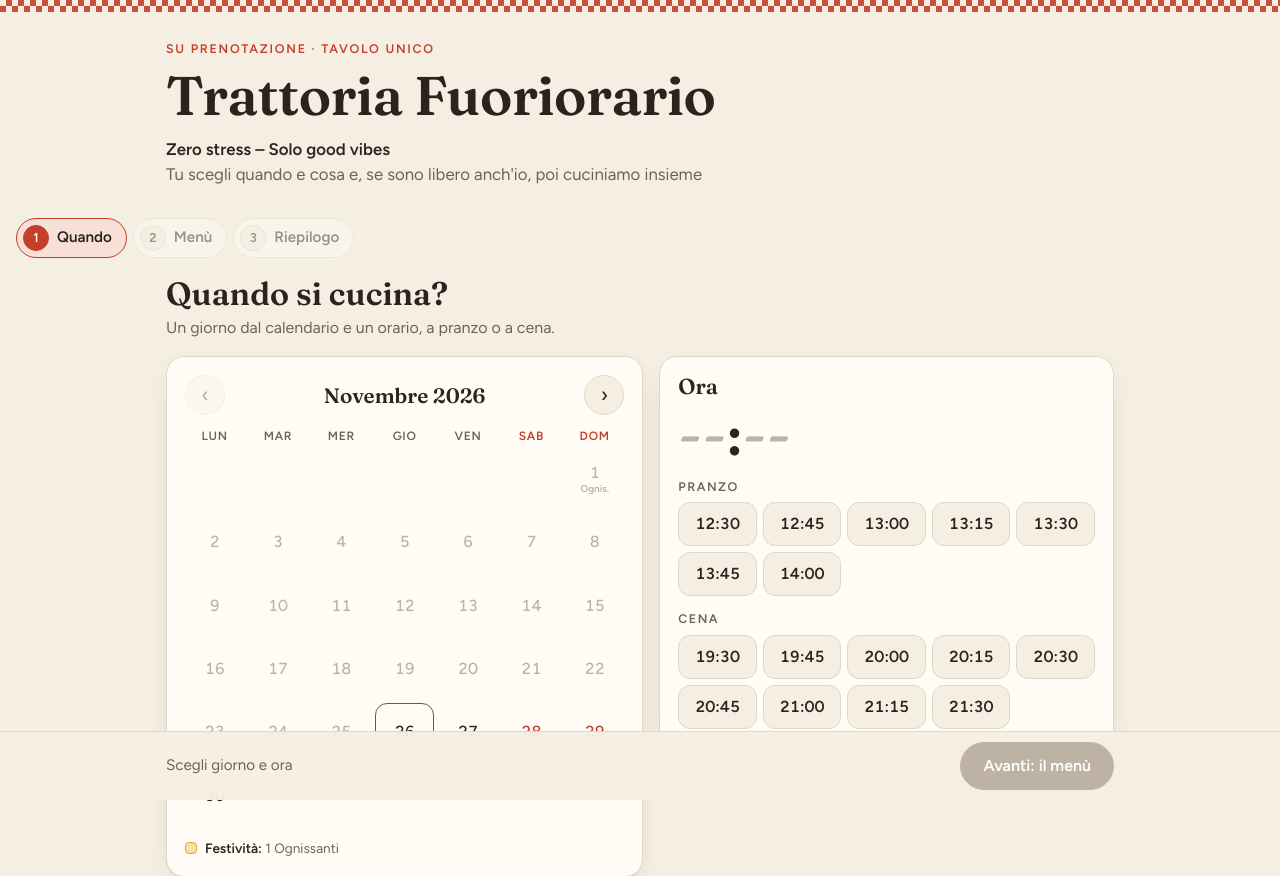
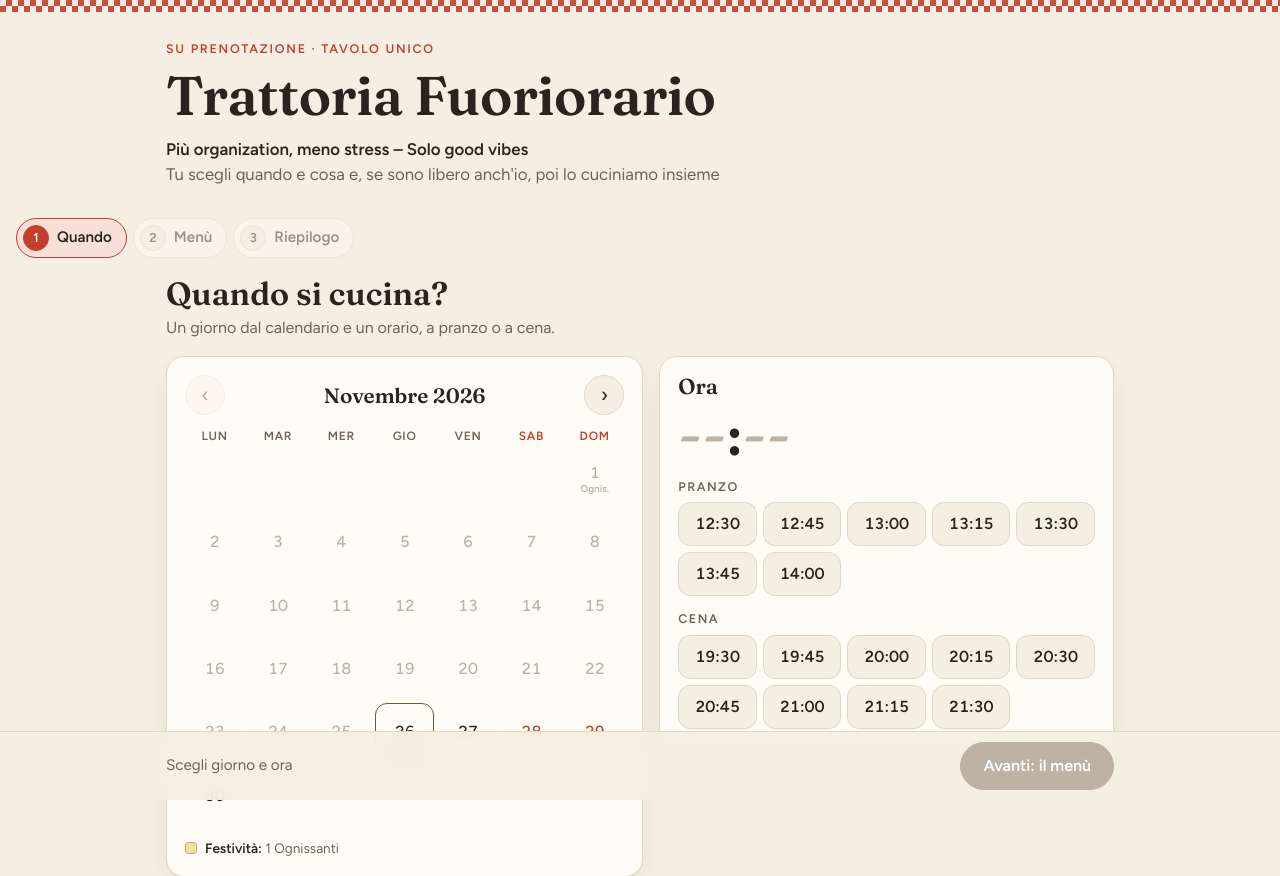
Before and after one commit to nicolo-iaselli/fuoriorario, a plain HTML site: page index.html in a window 1280 px wide. Shown: the top 876 px of the page. Drawn offline with Linux system fonts and the light colour scheme; no server answers.

Commit message:
Heading: Più organization, meno stress; subtitle: poi lo cuciniamo insieme
Co-Authored-By: Claude Opus 5.5 <noreply@anthropic.com>

```diff
--- a/index.html
+++ b/index.html
@@ -307,7 +307,7 @@ footer { padding: 26px 0 30px; color: var(--muted); font-size: .85rem; text-alig
 <header class="wrap top">
   <p class="kicker">Su prenotazione · Tavolo unico</p>
   <h1>Trattoria Fuoriorario</h1>
-  <p class="lede"><strong>Zero stress – Solo good vibes</strong><br>Tu scegli quando e cosa e, se sono libero anch'io, poi cuciniamo insieme</p>
+  <p class="lede"><strong>Più organization, meno stress – Solo&nbsp;good&nbsp;vibes</strong><br>Tu scegli quando e cosa e, se sono libero anch'io, poi lo cuciniamo insieme</p>
   <div class="prova" id="prova" hidden>
     <span><strong>Modalità prova.</strong> Le notifiche arrivano con l'etichetta [PROVA]. <span id="muto-lbl" hidden>Anzi no: con <code>?muto</code> non parte nessuna notifica.</span></span>
     <button type="button" id="reset">Azzera tutto</button>
```
